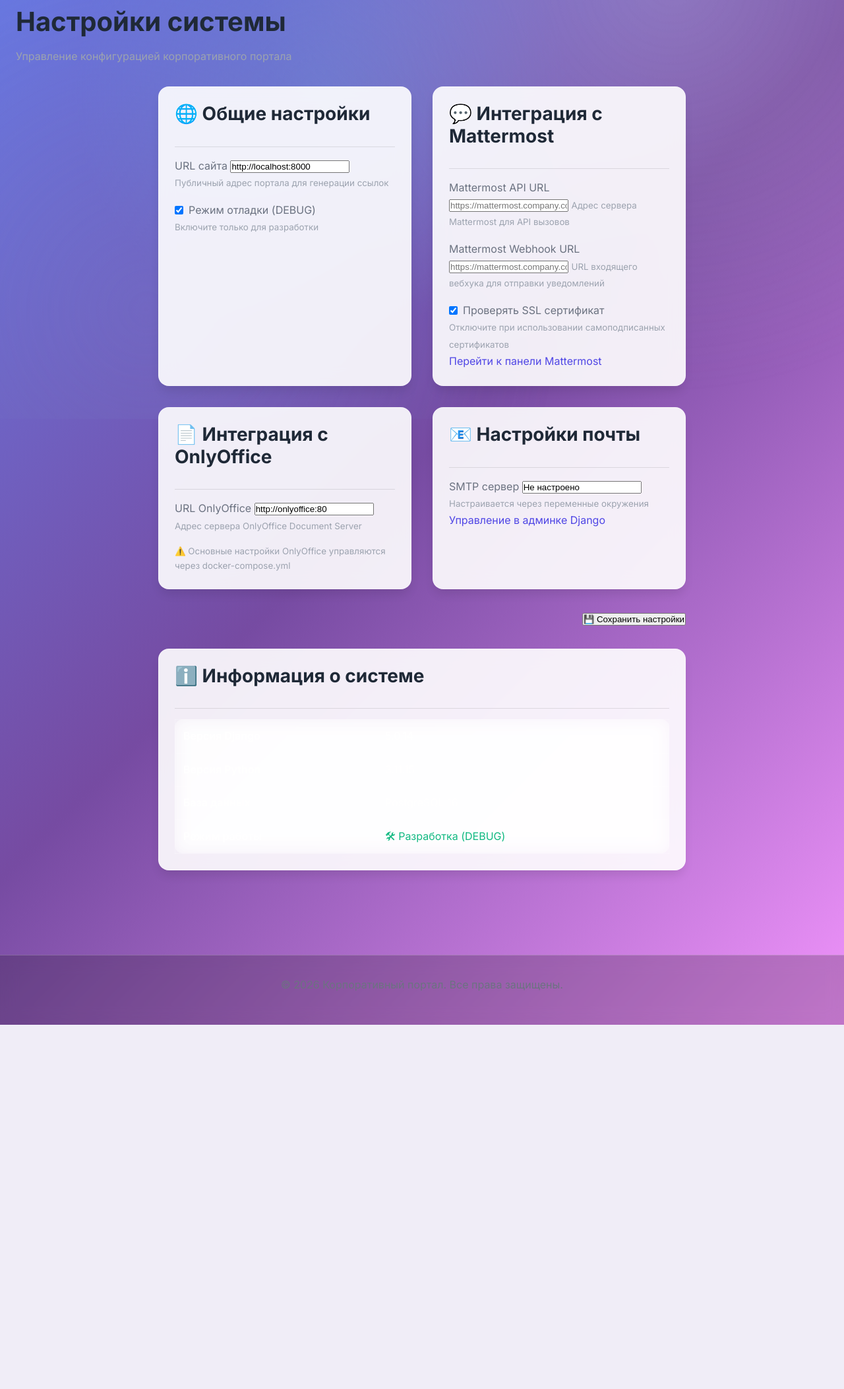
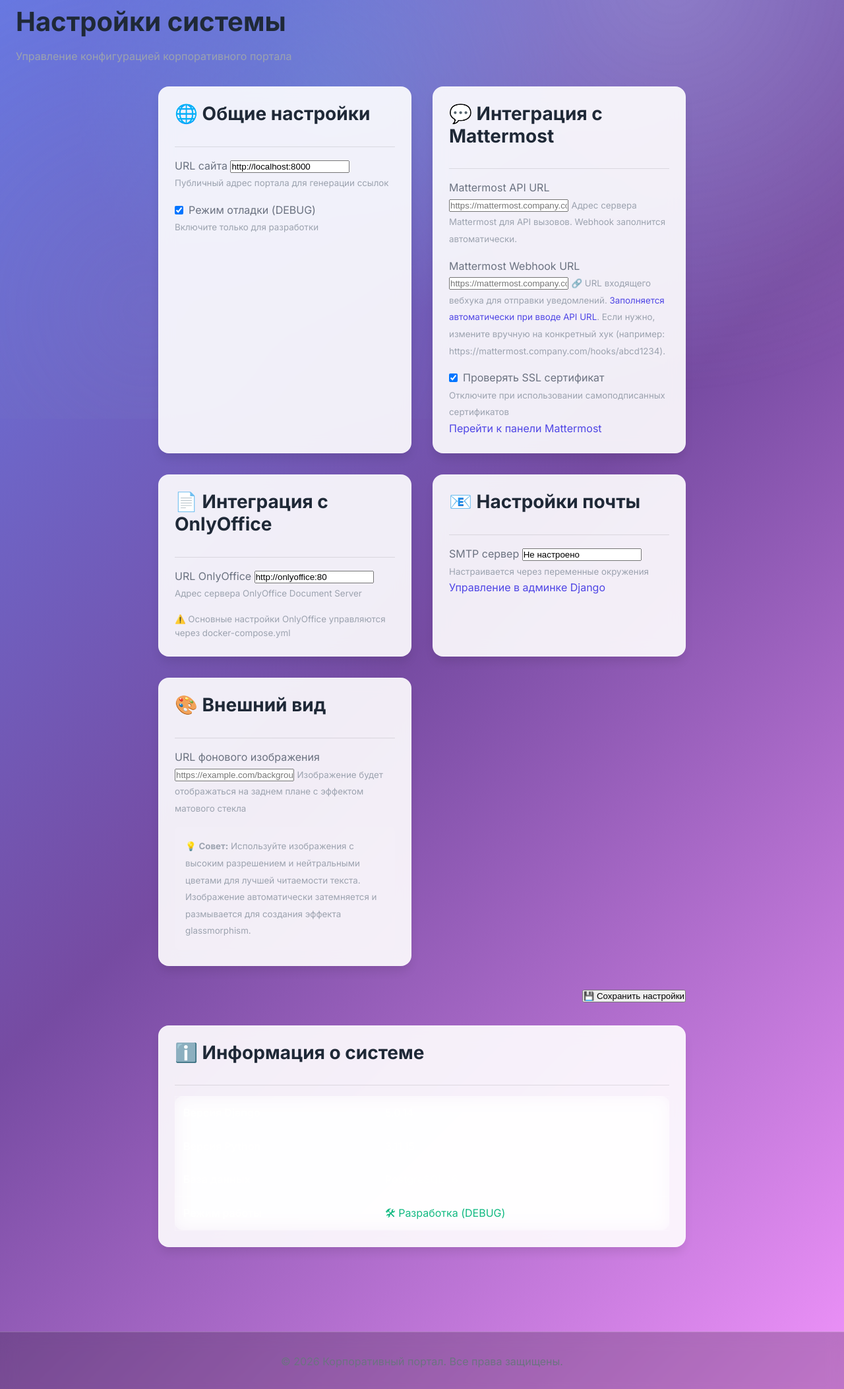
Before and after one commit to ArtemZakuraev/corp_portsl, a Django app: page /settings/system/ in a window 1280 px wide. Shown: the part 168-2273 px from the top of the page at 66% size. Before the commit the page ends 1721 px from the top, so only its background shows below. Run offline with Django 5.2, Linux system fonts and the light colour scheme; the visitor is signed in with stand-in values (Sample User, id 1); data that the repository does not hold is empty.

Commit message:
update branch

```diff
--- a/settings/views.py
+++ b/settings/views.py
@@ -22,6 +22,7 @@ def system_settings(request):
     mattermost_verify_ssl = SystemSetting.get_value('mattermost_verify_ssl', 'True') == 'True'
     onlyoffice_url = SystemSetting.get_value('onlyoffice_url', getattr(django_settings, 'ONLYOFFICE_URL', 'http://onlyoffice:80'))
     debug_mode = SystemSetting.get_value('debug_mode', str(django_settings.DEBUG)) == 'True'
+    background_image_url = SystemSetting.get_value('background_image_url', '')
 
     if request.method == 'POST':
         try:
@@ -34,6 +35,7 @@ def system_settings(request):
             SystemSetting.set_value('mattermost_verify_ssl', 'on' in data.get('mattermost_verify_ssl', ''), 'Проверка SSL сертификата Mattermost', request.user)
             SystemSetting.set_value('onlyoffice_url', data.get('onlyoffice_url', ''), 'URL OnlyOffice', request.user)
             SystemSetting.set_value('debug_mode', 'on' in data.get('debug_mode', ''), 'Режим отладки', request.user)
+            SystemSetting.set_value('background_image_url', data.get('background_image_url', ''), 'URL фонового изображения', request.user)
 
             messages.success(request, 'Настройки системы успешно сохранены!')
         except Exception as e:
@@ -48,6 +50,7 @@ def system_settings(request):
         'mattermost_verify_ssl': mattermost_verify_ssl,
         'onlyoffice_url': onlyoffice_url,
         'debug_mode': debug_mode,
+        'background_image_url': background_image_url,
     }
 
     return render(request, 'settings/system_settings.html', context)
--- a/templates/base.html
+++ b/templates/base.html
@@ -13,6 +13,26 @@
 
     {% load static %}
     <link rel="stylesheet" href="{% static 'css/style.css' %}">
+
+    <!-- Фоновое изображение из настроек -->
+    {% if background_image_url %}
+    <style>
+        body::before {
+            content: '';
+            position: fixed;
+            top: 0;
+            left: 0;
+            width: 100%;
+            height: 100%;
+            background-image: url('{{ background_image_url }}');
+            background-size: cover;
+            background-position: center;
+            background-repeat: no-repeat;
+            opacity: 0.15;
+            z-index: -1;
+        }
+    </style>
+    {% endif %}
 
     {% block extra_css %}{% endblock %}
 </head>
--- a/templates/settings/system_settings.html
+++ b/templates/settings/system_settings.html
@@ -41,16 +41,20 @@
                 <h3>💬 Интеграция с Mattermost</h3>
             </div>
             <div class="card-body">
-                <div class="form-group">
+                <div class="form-group" style="margin-top: 1rem;">
                     <label for="mattermost_api_url">Mattermost API URL</label>
-                    <input type="url" id="mattermost_api_url" name="mattermost_api_url" value="{{ mattermost_api_url }}" class="form-control" placeholder="https://mattermost.company.com">
-                    <small class="text-muted">Адрес сервера Mattermost для API вызовов</small>
+                    <input type="url" id="mattermost_api_url" name="mattermost_api_url" value="{{ mattermost_api_url }}" class="form-control" placeholder="https://mattermost.company.com" oninput="autoFillWebhook()">
+                    <small class="text-muted">Адрес сервера Mattermost для API вызовов. Webhook заполнится автоматически.</small>
                 </div>
 
                 <div class="form-group" style="margin-top: 1rem;">
                     <label for="mattermost_url">Mattermost Webhook URL</label>
                     <input type="url" id="mattermost_url" name="mattermost_url" value="{{ mattermost_url }}" class="form-control" placeholder="https://mattermost.company.com/hooks/xxx">
-                    <small class="text-muted">URL входящего вебхука для отправки уведомлений</small>
+                    <small class="text-muted">
+                        🔗 URL входящего вебхука для отправки уведомлений.
+                        <span style="color: var(--primary-color);">Заполняется автоматически при вводе API URL</span>.
+                        Если нужно, измените вручную на конкретный хук (например: https://mattermost.company.com/hooks/abcd1234).
+                    </small>
                 </div>
 
                 <div class="form-group" style="margin-top: 1rem;">
@@ -102,6 +106,27 @@
                 </a>
             </div>
         </div>
+
+        <!-- Appearance Settings -->
+        <div class="card glass-card">
+            <div class="card-header">
+                <h3>🎨 Внешний вид</h3>
+            </div>
+            <div class="card-body">
+                <div class="form-group">
+                    <label for="background_image_url">URL фонового изображения</label>
+                    <input type="url" id="background_image_url" name="background_image_url" value="{{ background_image_url }}" class="form-control" placeholder="https://example.com/background.jpg">
+                    <small class="text-muted">Изображение будет отображаться на заднем плане с эффектом матового стекла</small>
+                </div>
+
+                <div style="margin-top: 1rem; padding: 1rem; background: rgba(255,255,255,0.05); border-radius: 8px;">
+                    <small class="text-muted">
+                        💡 <strong>Совет:</strong> Используйте изображения с высоким разрешением и нейтральными цветами для лучшей читаемости текста.
+                        Изображение автоматически затемняется и размывается для создания эффекта glassmorphism.
+                    </small>
+                </div>
+            </div>
+        </div>
     </div>
 
     <div style="margin-top: 2rem; text-align: right;">
@@ -146,3 +171,34 @@
     </div>
 </div>
 {% endblock %}
+
+{% block extra_js %}
+<script>
+// Автоматическое заполнение Webhook URL при вводе Mattermost API URL
+function autoFillWebhook() {
+    const apiUrlInput = document.getElementById('mattermost_api_url');
+    const webhookInput = document.getElementById('mattermost_url');
+
+    if (!apiUrlInput || !webhookInput) return;
+
+    const apiUrl = apiUrlInput.value.trim();
+
+    // Если поле вебхука пустое или содержит базовый URL (без /hooks/), заполняем его
+    if (apiUrl && (!webhookInput.value.trim() || !webhookInput.value.includes('/hooks/'))) {
+        // Удаляем trailing slash и добавляем /hooks/xxxxx
+        const baseUrl = apiUrl.replace(/\/$/, '');
+        webhookInput.value = baseUrl + '/hooks/';
+        webhookInput.placeholder = baseUrl + '/hooks/xxxxx';
+
+        // Визуально показываем, что поле заполнено автоматически
+        webhookInput.style.borderColor = 'var(--primary-color)';
+        webhookInput.style.backgroundColor = 'rgba(108, 92, 231, 0.05)';
+    }
+}
+
+// При загрузке страницы тоже проверяем
+document.addEventListener('DOMContentLoaded', function() {
+    autoFillWebhook();
+});
+</script>
+{% endblock %}
```
Also changed, not shown: 1 other file.
